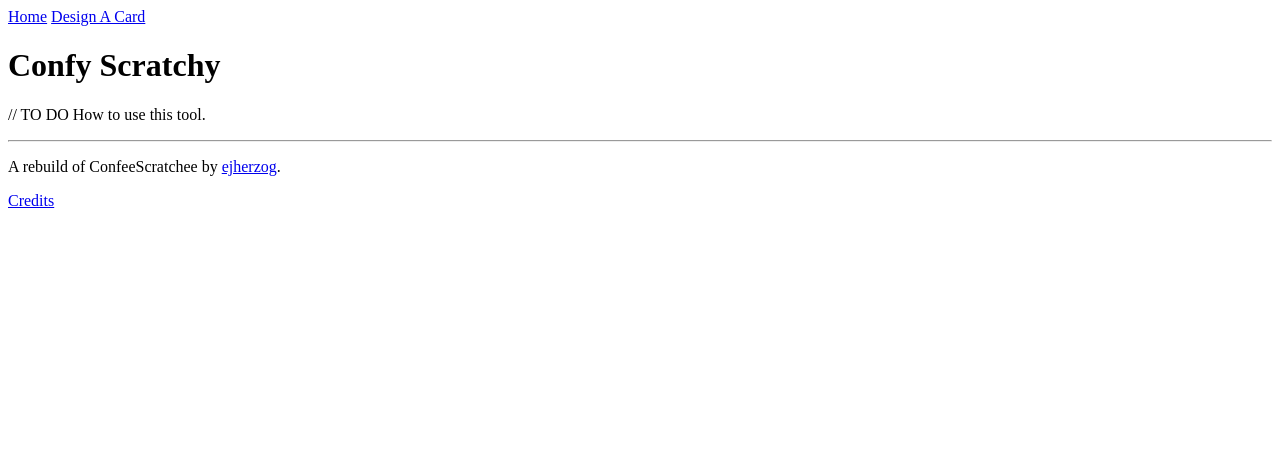
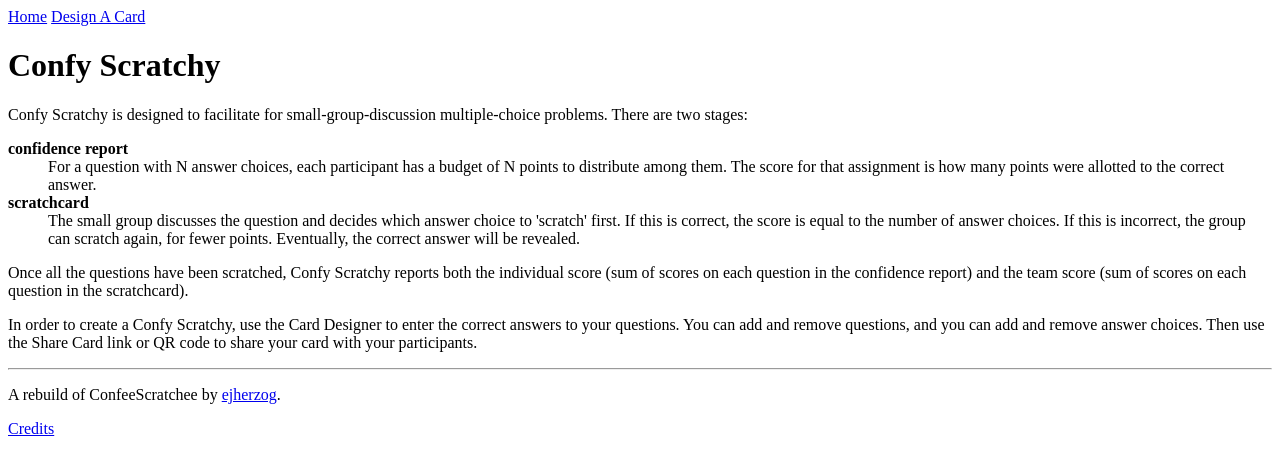
Before and after one commit to aacooper85/confyscratchy, a SvelteKit app: page / in a window 1280 px wide. Shown: the top 472 px of the page. Built offline with nearby package versions, Linux system fonts and the light colour scheme.

Commit message:
Description & add/remove Design rows

```diff
--- a/src/lib/types/confidence/Card.ts
+++ b/src/lib/types/confidence/Card.ts
@@ -35,4 +35,5 @@ export class ConfidenceCard {
     parseArray(rowArray: number[][]) {
         return rowArray.map(pair => new ConfidenceRow(pair[0], pair[1]));
     }
+
 }
--- a/src/routes/+page.svelte
+++ b/src/routes/+page.svelte
@@ -1,3 +1,13 @@
 <h1>Confy Scratchy</h1>
 
-<p>// TO DO How to use this tool.</p>
+<p>Confy Scratchy is designed to facilitate for small-group-discussion multiple-choice problems. There are two stages:
+	<dl>
+		<dt><b>confidence report</b></dt>
+			<dd>For a question with N answer choices, each participant has a budget of N points to distribute among them. The score for that assignment is how many points were allotted to the correct answer.</dd>
+		<dt><b>scratchcard</b></dt>
+			<dd>The small group discusses the question and decides which answer choice to 'scratch' first. If this is correct, the score is equal to the number of answer choices. If this is incorrect, the group can scratch again, for fewer points. Eventually, the correct answer will be revealed.</dd>
+	</dl>
+<p>Once all the questions have been scratched, Confy Scratchy reports both the individual score (sum of scores on each question in the confidence report) and the team score (sum of scores on each question in the scratchcard).</p>
+
+
+<p>In order to create a Confy Scratchy, use the Card Designer to enter the correct answers to your questions. You can add and remove questions, and you can add and remove answer choices. Then use the Share Card link or QR code to share your card with your participants.</p>
```
Also changed, not shown: src/lib/types/design/Card.ts (+8 -0 lines), src/routes/design/+page.svelte (+8 -0 lines).
